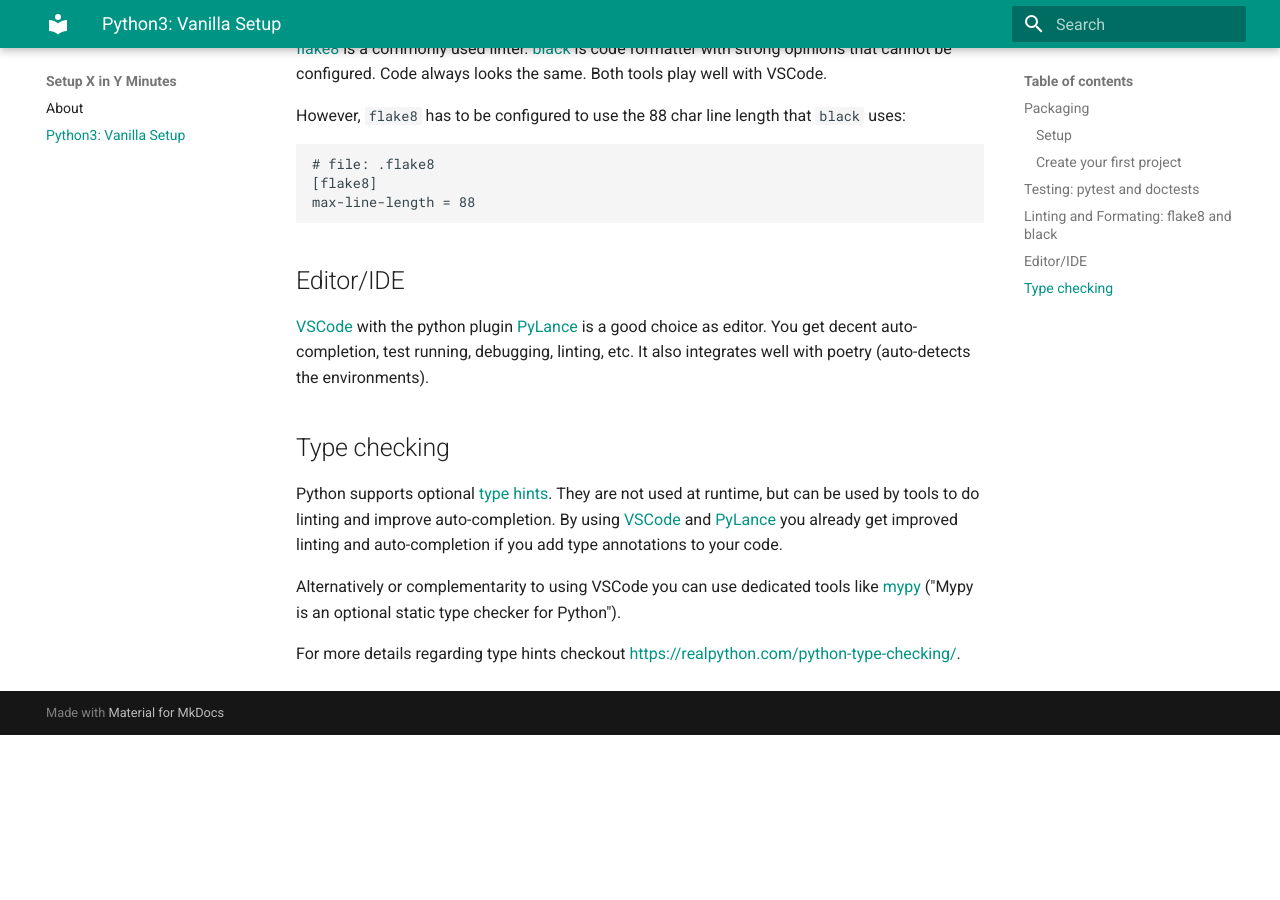
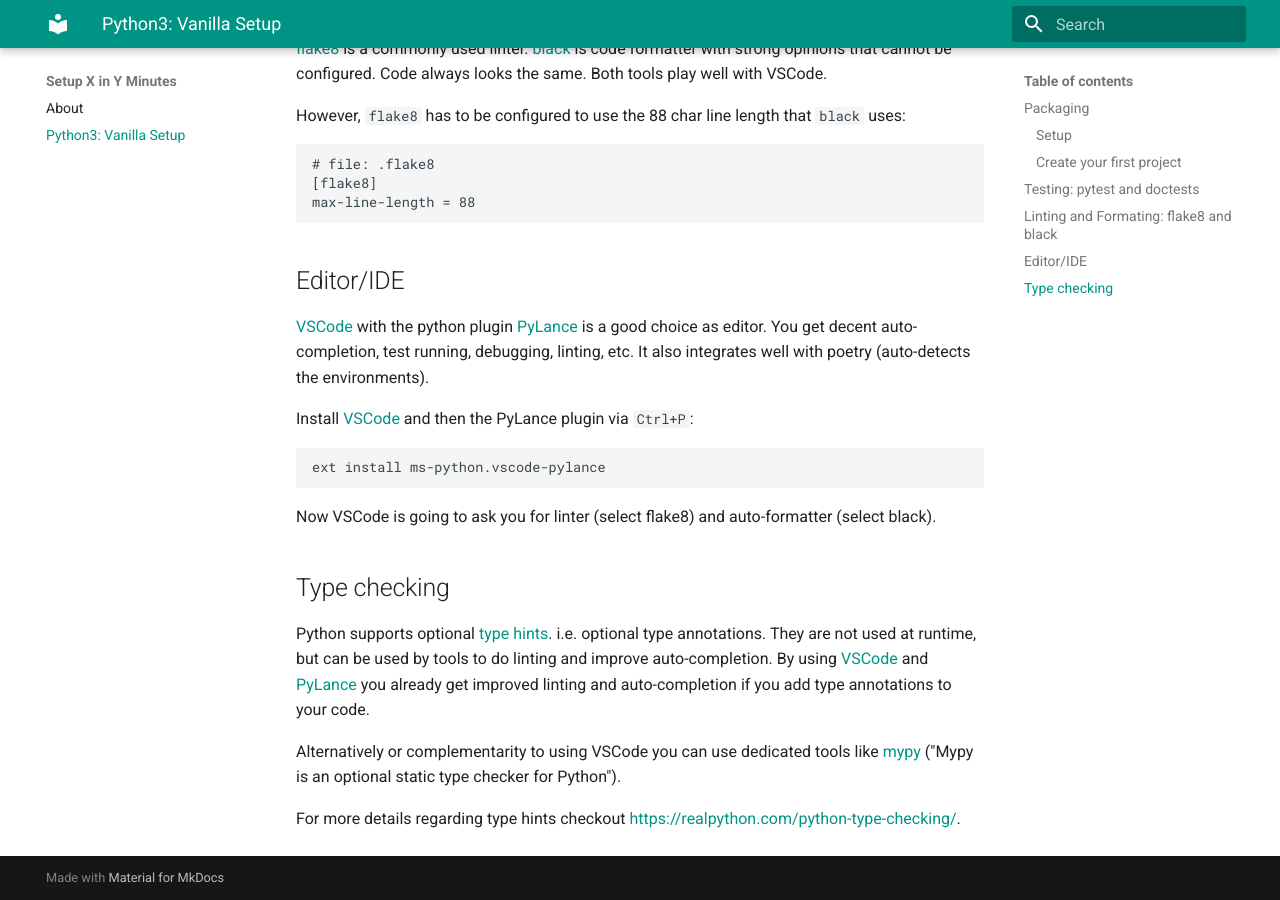
Before and after one commit to setupxinyminutes/setupxinyminutes, an MkDocs documentation site: the page built from docs/python.md, in a window 1280 px wide and 900 px high, scrolled down 3012 px. Built offline with MkDocs 1.6.1 and Material for MkDocs 9.7.7, drawn with Linux system fonts in a browser that asks for light colours; before the commit the page ends 3747 px from its top, so only the background shows below that.

Commit message:
Python: add vscode plugin install instructions

````diff
--- a/docs/python.md
+++ b/docs/python.md
@@ -165,11 +165,19 @@ max-line-length = 88
 You get decent auto-completion, test running, debugging, linting, etc.
 It also integrates well with poetry (auto-detects the environments).
 
+Install [VSCode] and then the PyLance plugin via `Ctrl+P`:
+```
+ext install ms-python.vscode-pylance
+```
+
+Now VSCode is going to ask you for linter (select flake8) and auto-formatter
+(select black).
 
 
 ## Type checking
 
 Python supports optional [type hints](https://www.python.org/dev/peps/pep-0484/).
+i.e. optional type annotations.
 They are not used at runtime, but can be used by tools to do linting and
 improve auto-completion.
 By using [VSCode] and [PyLance] you already get improved linting and
````
